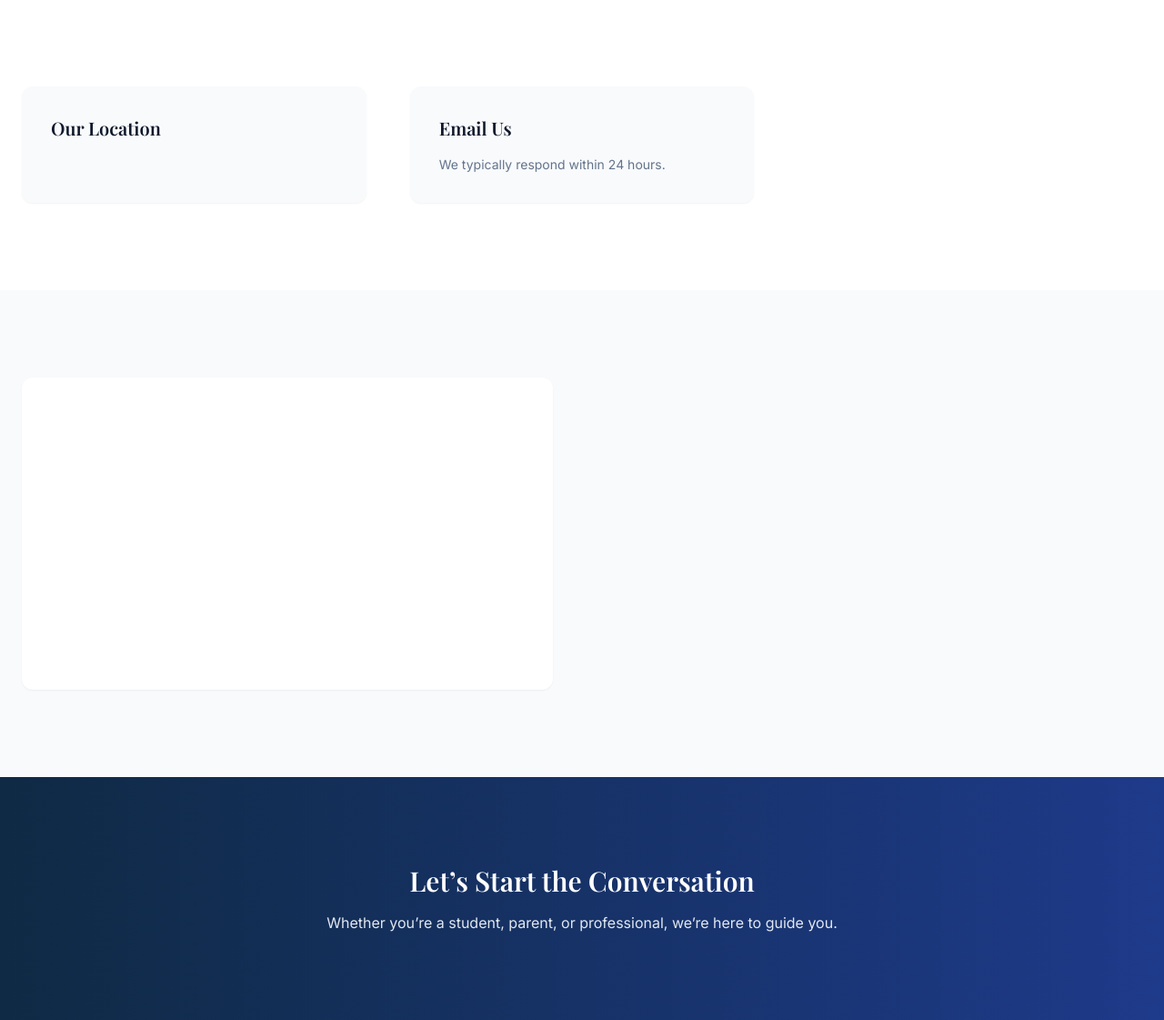
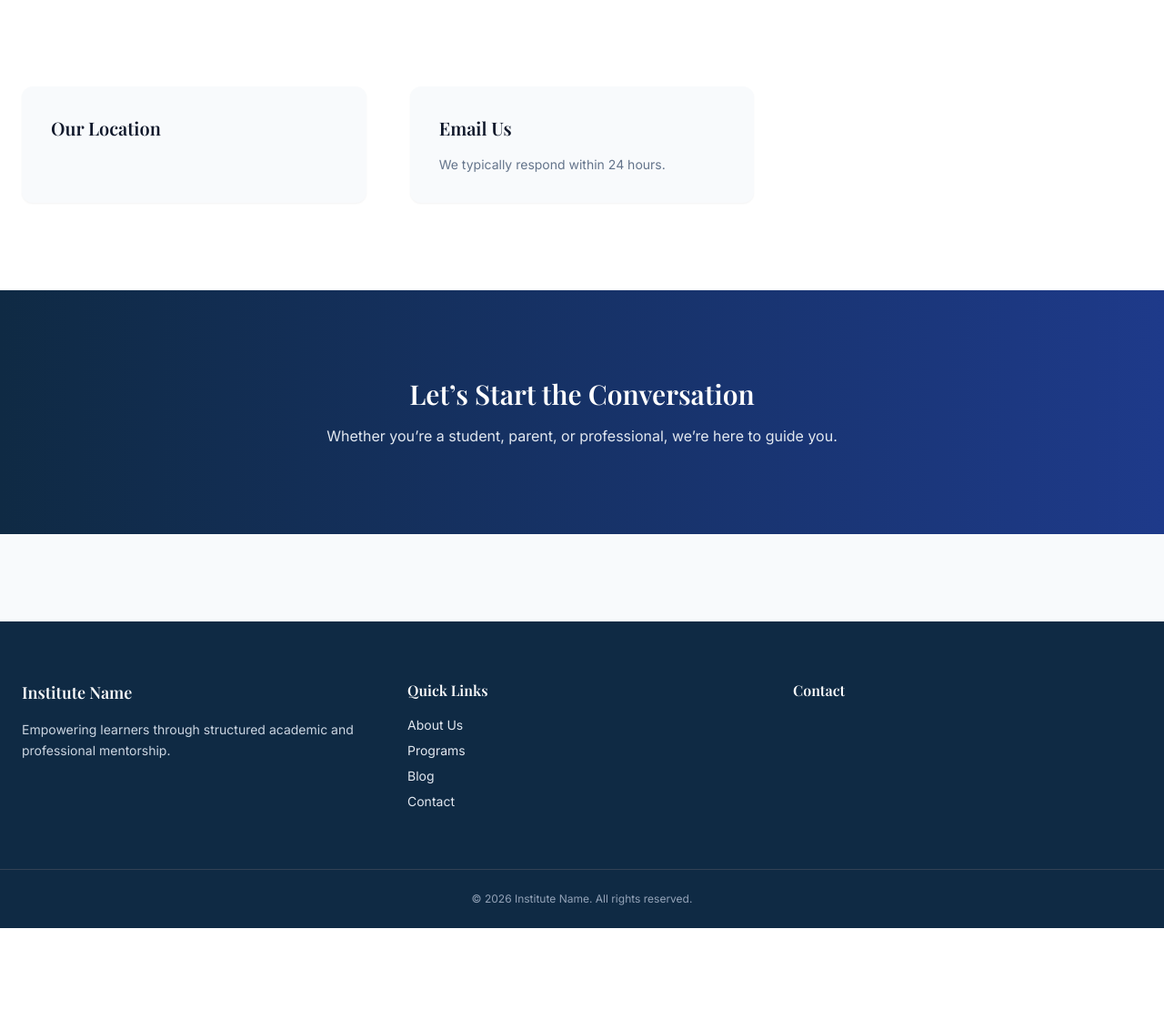
Before and after one commit to dillipkumardash1994-coder/vcape-website, a Django app: page /contact/ in a window 1280 px wide. Shown: the part 378-1499 px from the top of the page at 91% size. After the commit the page ends 1398 px from the top, so only its background shows below. Run offline with Django 5.2, Linux system fonts and the light colour scheme; data that the repository does not hold is empty; some libraries are stand-ins or nearby versions.

Commit message:
commenting google map for now

```diff
--- a/templates/contact.html
+++ b/templates/contact.html
@@ -61,21 +61,21 @@
 </section>
 
 <!-- ================= CONTACT FORM + MAP ================= -->
-<section class="bg-[#F8FAFC]">
-    <div class="max-w-7xl mx-auto px-6 py-24 grid md:grid-cols-2 gap-16 items-start">
+<!-- <section class="bg-[#F8FAFC]">
+    <div class="max-w-7xl mx-auto px-6 py-24 grid md:grid-cols-2 gap-16 items-start"> -->
 
 
        <!-- Google Map -->
-        <div class="bg-white p-4 rounded-xl shadow-sm">
+        <!-- <div class="bg-white p-4 rounded-xl shadow-sm">
             <div class="relative w-full pb-[56.25%] rounded-lg overflow-hidden">
                 <div class="absolute inset-0">
                     {{ site.google_map_iframe|safe }}
                 </div>
             </div>
-        </div>
-
+        </div> -->
+<!--
     </div>
-</section>
+</section> -->
 
 <!-- ================= FINAL CTA ================= -->
 <section class="bg-gradient-to-r from-[#0F2A44] to-[#1E3A8A] text-white">
```
